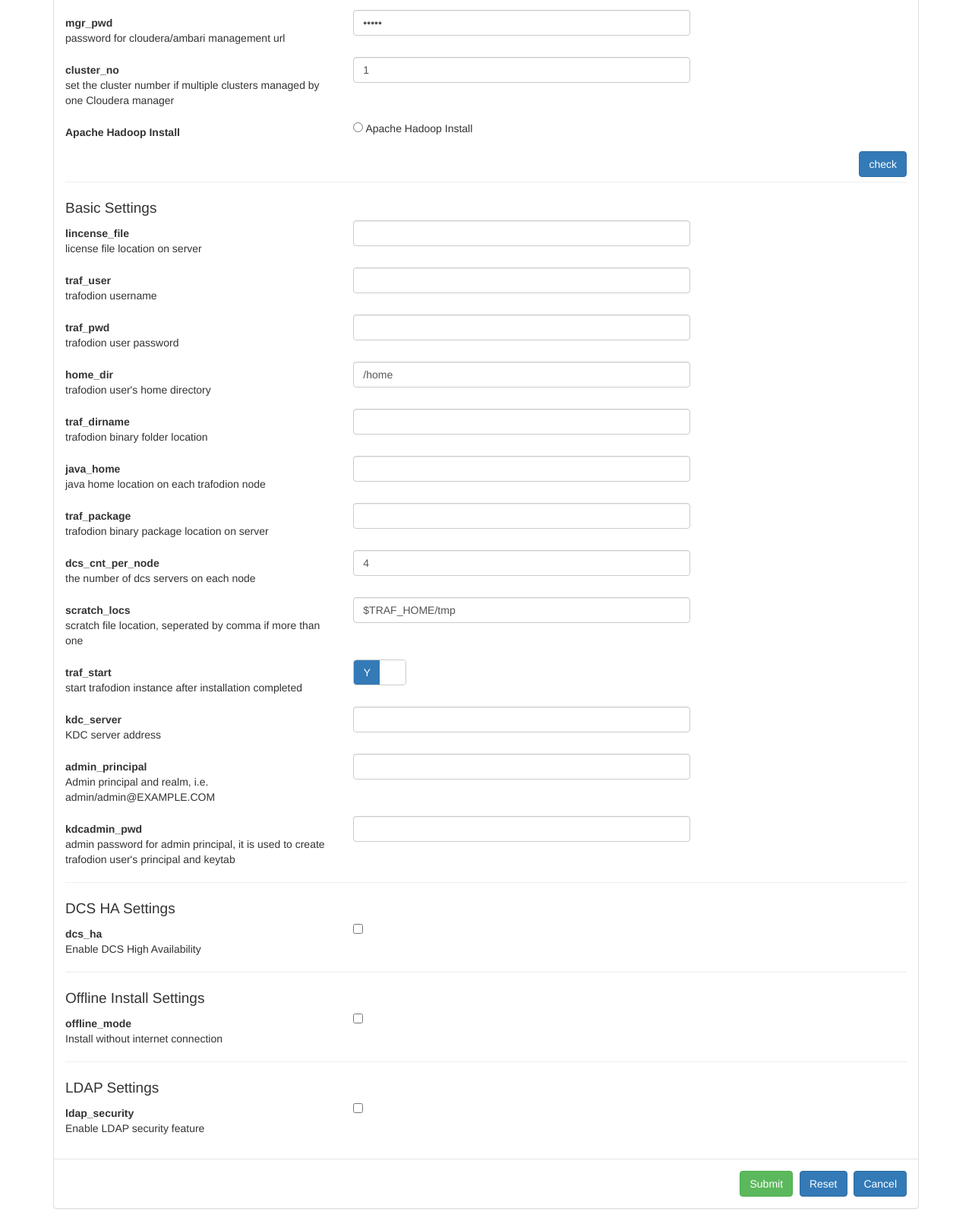
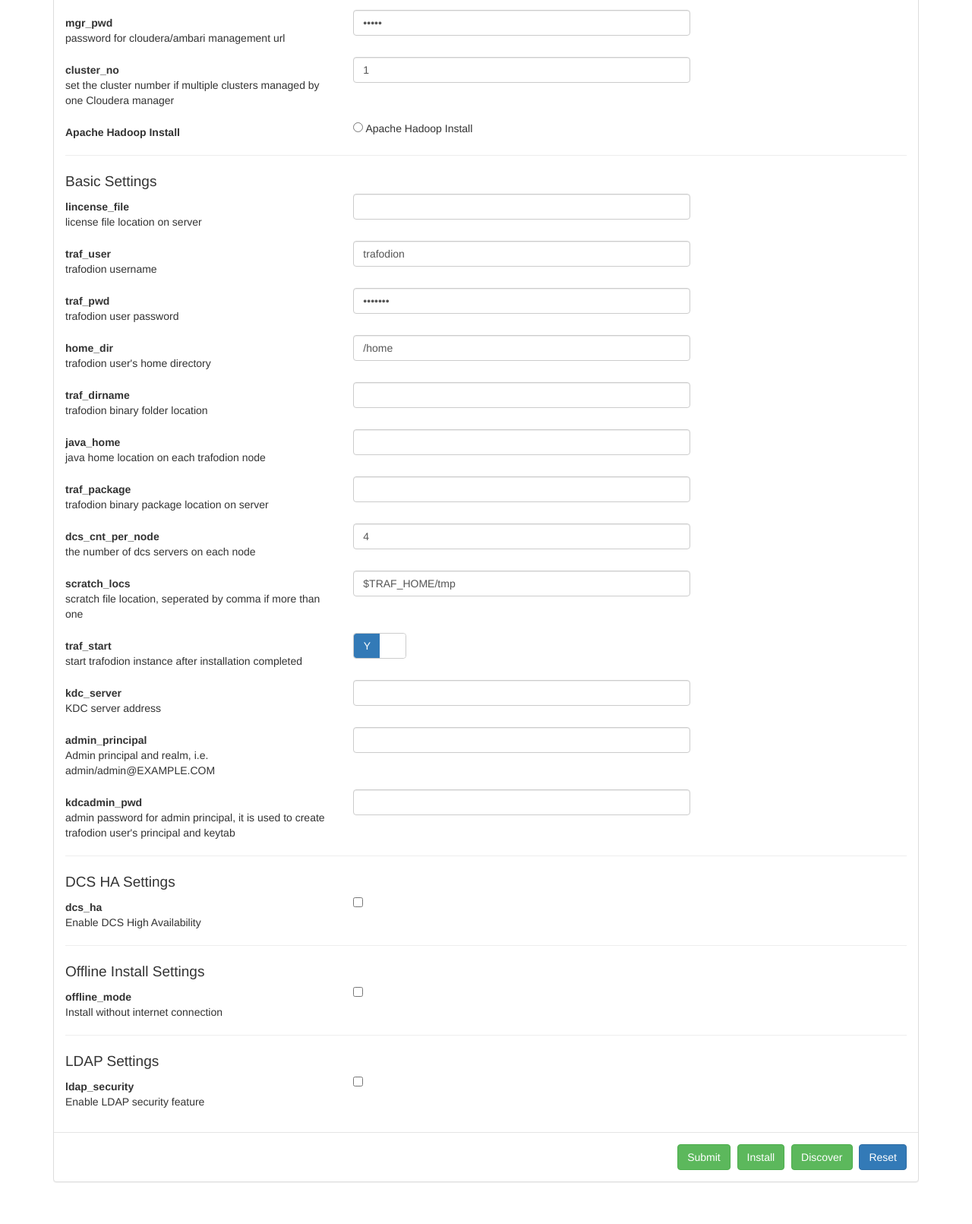
Before and after one commit to mkby/InstallerUI, a Flask app: page / in a window 1280 px wide, after a click on "配置". Shown: the part 615-2226 px from the top of the page at 76% size. After the commit the page ends 2171 px from the top, so only its background shows below. Run offline with Flask 2, Linux system fonts and the light colour scheme; data that the repository does not hold is empty; some libraries are stand-ins or nearby versions.

Commit message:
fix bugs

```diff
--- a/InstallerUI/static/js/ConfigureView.js
+++ b/InstallerUI/static/js/ConfigureView.js
@@ -10,7 +10,8 @@
 +function ($) {
   'use strict';
    var  delFileName = "",
-	index;
+	index,
+	buttonClick;
   $(document).ready(function() {
   	  $('#example').DataTable( {
   		  ajax: {
@@ -24,7 +25,8 @@
 		  bLengthChange:false,
            	  columns: [
                       { data: 'configFileName',title: 'fileName' },
-                      {data: 'createTime',title: 'createTime' },
+                      {data: 'mgr_url',title: 'mgr_url/node_list' },
+		      {data: 'createTime',title: 'createTime' },
                       {data: 'traf_start',title: 'traf_start' },
                       {data: 'dcs_ha',title: 'dcs_ha' },
                       {data: 'offline_mode',title: 'offline_mode' },
@@ -37,10 +39,21 @@
   			},
   			{
   				"aTargets": [ 1 ],
-  				"mData": 1
+  				"mData": 1,
+				"mRender": function ( data, type, full ) {
+                                                        if(data==""){
+                                                                var rowcontent = full.nodelist
+                                                              return rowcontent;
+							}
+							return data;
+                                                }
+
   			},{
-  				"aTargets": [ 2 ],
-  				"mData": 2,
+                                "aTargets": [ 2 ],
+                                "mData": 2
+                        },{
+  				"aTargets": [ 3 ],
+  				"mData": 3,
                                 "mRender": function ( data, type, full ) {
                                                         if(data=="Y"){
                                                                 var rowcontent = '<span class="label label-success">'+data+'</span>';
@@ -51,8 +64,8 @@
                                                 }
 
   			},{
-  				"aTargets": [ 3 ],
-  				"mData": 3,
+  				"aTargets": [ 4 ],
+  				"mData": 4,
                                 "mRender": function ( data, type, full ) {
                         				if(data=="Y"){
                                                                 var rowcontent = '<span class="label label-success">'+data+'</span>';
@@ -63,8 +76,8 @@
                                                 }
 
   			},{
-  				"aTargets": [ 4 ],
-  				"mData": 4,
+  				"aTargets": [ 5 ],
+  				"mData": 5,
                                 "mRender": function ( data, type, full ) {
                           				if(data=="Y"){
                                                                 var rowcontent = '<span class="label label-success">'+data+'</span>';
@@ -75,8 +88,8 @@
                                                 }
 
   			},{
-                                "aTargets": [ 5 ],
-                                "mData": 5,
+                                "aTargets": [ 6 ],
+                                "mData": 6,
                                 "mRender": function ( data, type, full ) {
 							if(data=="Y"){
                                                         	var rowcontent = '<span class="label label-success">'+data+'</span>';
@@ -87,8 +100,8 @@
                                                 }
 
                         },{
-                                "aTargets": [ 6 ],
-                                "mData": 6,
+                                "aTargets": [ 7 ],
+                                "mData": 7,
 				"mRender": function ( data, type, full ) {
                                                         var rowcontent = '<a type="button" class="btn btn-primary btn-alert">修改</a>  <button type="button" class="btn btn-danger btn-del">删除</button>';
                                                         return rowcontent;
@@ -187,7 +200,13 @@
 	    }).on('success.form.bv', function(e) {
 		e.preventDefault();
 		var href=window.location.href;
-        	window.location.href=href;
+		if(buttonClick=="install"){
+		window.location = href+"installPage";
+		}else if(buttonClick=="discover"){
+		window.location = href+"installPage";
+		}else{
+			window.location.href=href;
+		}
 	});
 
         $("#traf_user").blur(function(){
@@ -199,6 +218,15 @@
         $("#newConfig").click(function(){
         	newConfig();
         });
+
+	$("#newInstall").click(function(){
+                newInstall();
+        });
+
+	$("#newDiscover").click(function(){
+                newDiscover();
+        });
+
 
 	$("#radio1").click(function(){
                 $(".cdhhdp").show();
@@ -212,6 +240,8 @@
 
 	 $("#delConfig").click(function(){
                  delConfig();
+		  $('#example').DataTable().ajax.reload();
+                    hideModal();
          });
 
      //   $("#myModal").on('hide.bs.modal', function (e, v) {
@@ -304,6 +334,7 @@
 
 
   var newConfig =function(){
+	  buttonClick="submit";
 	  $('#configForm').bootstrapValidator('validate');
 	  if( $("#configForm").data('bootstrapValidator').isValid()){
 		  var data = $("#configForm").serialize();
@@ -317,6 +348,59 @@
 	  }
   }
 
+ var newInstall =function(){
+	  buttonClick="install";
+          $('#configForm').bootstrapValidator('validate');
+          if( $("#configForm").data('bootstrapValidator').isValid()){
+                  var data = $("#configForm").serialize();
+                  $.ajax({
+                  url: "newConfig",
+                  type: "POST",
+                  data: data,
+                  dataType:"json",
+                  traditional: true
+		});
+		$.ajax({
+                   url:"install",
+                   type:"POST",
+                   dataType: "json",
+                   contentType: "application/json",
+                   dataSrc: '',
+                   data:$("#configFileName").val()+".properties",
+                });
+          }else{
+		alert("校验不通过!");
+	 }
+  }
+
+
+ var newDiscover =function(){
+         buttonClick="discover";
+	 $('#configForm').bootstrapValidator('validate');
+          if( $("#configForm").data('bootstrapValidator').isValid()){
+                  var data = $("#configForm").serialize();
+                  $.ajax({
+                  url: "newConfig",
+                  type: "POST",
+                  data: data,
+                  dataType:"json",
+                  traditional: true
+                });
+
+		$.ajax({
+                   url:"discover",
+                   type:"POST",
+                   dataType: "json",
+                   contentType: "application/json",
+                   dataSrc: '',
+                   data:$("#configFileName").val()+".properties",
+                });
+
+          }else{
+                alert("校验不通过!");
+         }
+  }
+
  var delConfig = function(){
         $.ajax({
               url: "delConfig",
@@ -324,10 +408,6 @@
               data:'configFileName='+delFileName,
               dataType:"json",
               traditional: true,
-              success: function (data) {
-                     $('#example').DataTable().ajax.reload();
-   		    hideModal();
-	           }
         });
    }
 
--- a/InstallerUI/templates/index.html
+++ b/InstallerUI/templates/index.html
@@ -61,7 +61,7 @@
                                                         <div class="modal-body">
 								<div class="form-group">
                                                                                 <div class="col-sm-4">
-                                                                                                <label for="licenseFile" class="control-label">configFileName</label>
+                                                                                                <label  class="control-label">configFileName</label>
                                                                                                  <br>
                                                                                                  configuration file name
                                                                                 </div>
@@ -161,11 +161,6 @@
                                                                                                 <textarea class="form-control" id="node_list" name ="nodelist" autocomplete="off"></textarea>
                                                                                 </div>
                                                                  </div>
-                                                                        <div style="height:20px"> <button type="button" id = "new"class="btn btn-primary" style="float:right">check</button></div>
-                                                                      <!--  <div class="col-sm-3">
-                                                                                <button type="button" id = "new"class="btn btn-primary">check</button>
-                                                                        </div>-->
-
 								 <hr />
 								 <div style="border-bottom:3 double green;height:30px; font-size: 19px">Basic Settings</div>
 								 <div class="form-group apacheHadoop" style="display:none">
@@ -245,7 +240,7 @@
                                                                                                 trafodion username
                                                                                 </div>
                                                                                 <div class="col-sm-5">
-                                                                                                <input type="text" class="form-control" id="traf_user" name ="traf_user" required="required" autocomplete="off">
+                                                                                                <input type="text" class="form-control" id="traf_user" name ="traf_user" required="required" autocomplete="off" value="trafodion">
                                                                                 </div>
                                                                  </div>
 								 <div class="form-group">
@@ -255,7 +250,7 @@
                                                                                                 trafodion user password
                                                                                 </div>
                                                                                 <div class="col-sm-5">
-                                                                                                <input type="password" class="form-control" id="traf_pwd" name ="traf_pwd" required="required" autocomplete="off">
+                                                                                                <input type="password" class="form-control" id="traf_pwd" name ="traf_pwd" required="required" autocomplete="off"value = "traf123">
                                                                                 </div>
                                                                  </div>
 								 <div class="form-group">
@@ -335,7 +330,7 @@
                                                                                                 KDC server address
                                                                                 </div>
                                                                                 <div class="col-sm-5">
-                                                                                                <input type="text" class="form-control" id="scratch_locs" name ="scratch_locs" autocomplete="off">
+                                                                                                <input type="text" class="form-control" id="kdc_server" name ="kdc_server" autocomplete="off" data-toggle="tooltip" data-placement="left" title="Kerberos启用时才需填写">
                                                                                 </div>
                                                                  </div>
 							<div class="form-group">
@@ -345,7 +340,7 @@
                                                                                                 Admin principal and realm, i.e. admin/admin@EXAMPLE.COM
                                                                                 </div>
                                                                                 <div class="col-sm-5">
-                                                                                                <input type="text" class="form-control" id="scratch_locs" name ="scratch_locs" autocomplete="off">
+                                                                                                <input type="text" class="form-control" id="admin_principal" name ="admin_principal" autocomplete="off"data-toggle="tooltip" data-placement="left" title="Kerberos启用时才需填写">
                                                                                 </div>
                                                                  </div>
 							<div class="form-group">
@@ -355,7 +350,8 @@
                                                                                                 admin password for admin principal, it is used to create trafodion user's principal and keytab
                                                                                 </div>
                                                                                 <div class="col-sm-5">
-                                                                                                <input type="password" class="form-control" id="kdcadmin_pwd" name ="kdcadmin_pwd"  autocomplete="off">
+                                                                                                <input type="password" class="form-control" id="kdcadmin_pwd" name ="kdcadmin_pwd"  autocomplete="off"
+														data-toggle="tooltip" data-placement="left" title="Kerberos启用时才需填写">
                                                                                 </div>
                                                                  </div>
                                                           <hr />
@@ -467,7 +463,7 @@
                                                                                                         <div class="form-group ldap"style="display:none">
 															<div class="col-sm-4">
                                                                                 	                                        <label for="ldap_hosts" class="control-label">ldap_hosts</label>
-\																<br>
+																<br>
 																ldap server address
 															</div>
                                                                                                                         <div class="col-sm-5">
@@ -542,8 +538,9 @@
                                                                 </div>
                                                                 <div class="modal-footer">
                                                                         <button type="submit" id="newConfig" class="btn btn-success">Submit</button>
-                                                                        <button type="reset" class="btn btn-primary">Reset</button>
-                                                                        <button type="button" class="btn btn-primary" data-dismiss="modal">Cancel</button>
+                                                                        <button type="submit" class="btn btn-success" id="newInstall">Install</button>
+									<button type="submit" class="btn btn-success" id="newDiscover">Discover</button>
+									<button type="reset" class="btn btn-primary">Reset</button>
                                                                 </div>
                                                 </form>
 					</div>
--- a/InstallerUI/templates/install.html
+++ b/InstallerUI/templates/install.html
@@ -15,7 +15,6 @@
 
 <link href="../static/lib/images/sort_asc.png" rel="stylesheet">
 <link href="../static/lib/images/sort_both.png" rel="stylesheet">
-<link href="../static/css/navbar.css" rel="stylesheet">
 </head>
 
 <body>
--- /dev/null
+++ b/InstallerUI/worker/1/fake_install.py
@@ -0,0 +1 @@
+/usr/xulei/web/InstallerUI/InstallerUI/installer/fake_install.py
```
Also changed, not shown: InstallerUI/static/js/InstallView.js (+17 -10 lines), 1 other file.
